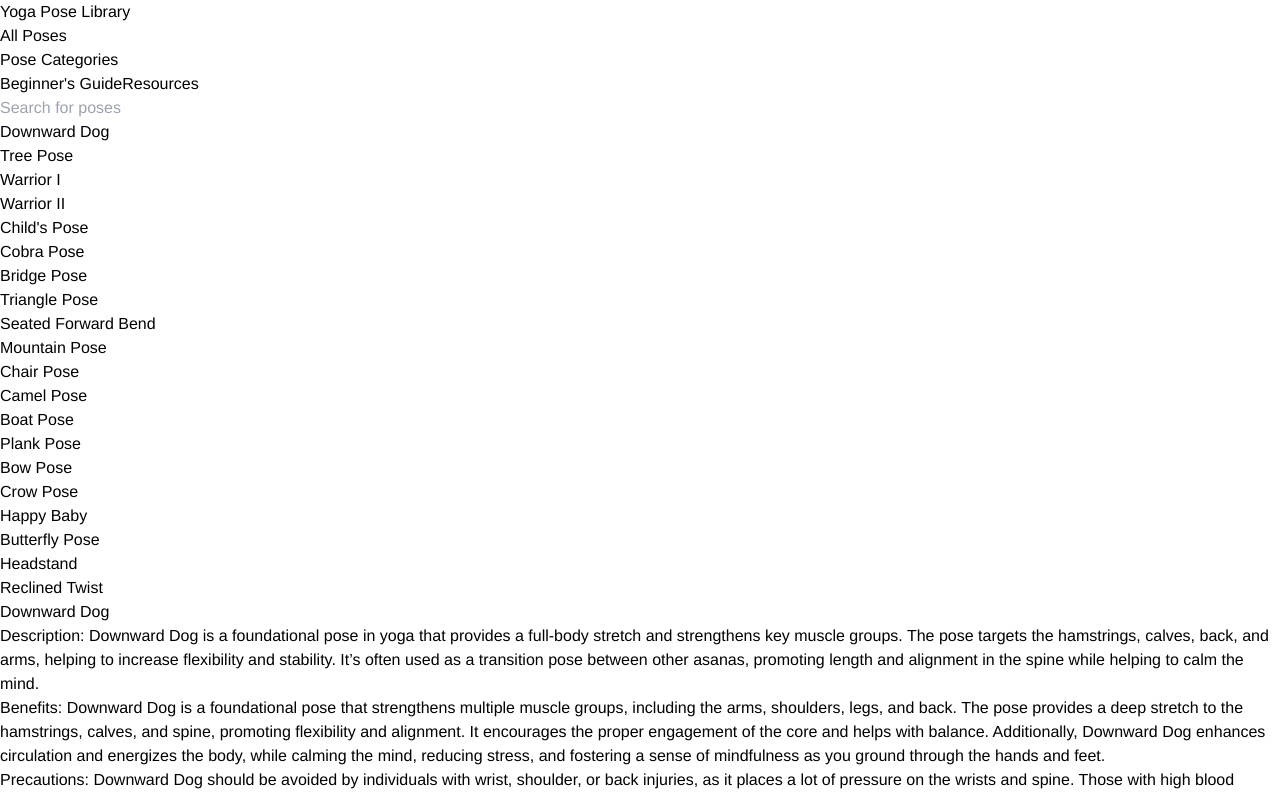
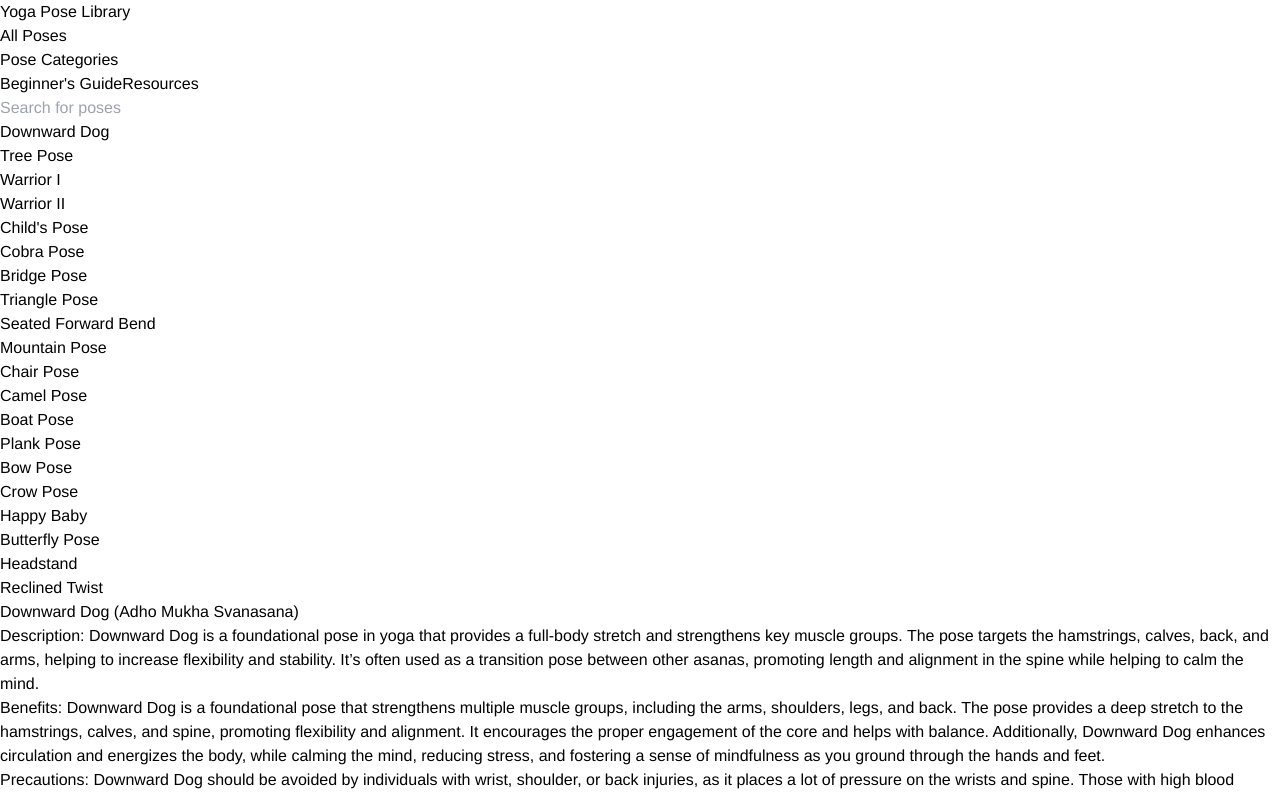
Before and after one commit to samanthacabrera/yoga-library, a React (Vite) app: page /pose/1 in a window 1280 px wide. Shown: the top 795 px of the page. Built offline with nearby package versions, Linux system fonts and the light colour scheme.

Commit message:
added sanskirt names w/ context

```diff
--- a/src/components/PosePage.jsx
+++ b/src/components/PosePage.jsx
@@ -2,6 +2,7 @@ import React from 'react';
 import { useParams } from 'react-router-dom';
 import posesData from '../data/poses.json';
 import descriptions from '../data/descriptions.json';
+import sanskirts from '../data/sanskirts.json'
 import benefits from '../data/benefits.json';
 import precautions from '../data/precautions.json';
 import modifications from '../data/modifications.json';
@@ -16,6 +17,7 @@ const PosePage = () => {
   }
 
   const poseDesc = descriptions.find(d => d.id === pose.id);
+  const poseSanskirt = sanskirts.find(s => s.id === pose.id);
   const poseBenefit = benefits.find(b => b.id === pose.id);
   const posePrecaution = precautions.find(p => p.id === pose.id);
   const poseModification = modifications.find(m => m.id === pose.id);
@@ -23,7 +25,7 @@ const PosePage = () => {
 
   return (
     <div className="flex flex-col min-h-screen w-full max-w-2xl space-y-6 p-6">
-      <h2 className="text-4xl">{pose.name}</h2>
+      <h2 className="text-4xl">{pose.name} <span>({poseSanskirt.sanskrit_name})</span></h2>
 
       {/* {pose.image && <img src={pose.image} alt={pose.name} />} */}
 
--- /dev/null
+++ b/src/data/sanskirts.json
@@ -0,0 +1,122 @@
+[
+  {
+    "id": 1,
+    "name": "Downward Dog",
+    "sanskrit_name": "Adho Mukha Svanasana",
+    "context": "Adho Mukha Svanasana translates to 'Downward Facing Dog' in Sanskrit. 'Adho' means 'downward,' 'Mukha' means 'face,' and 'Svana' means 'dog.' This pose is often associated with a full-body stretch and is a key pose in yoga, especially in the Surya Namaskar (Sun Salutation) sequence."
+  },
+  {
+    "id": 2,
+    "name": "Tree Pose",
+    "sanskrit_name": "Vrksasana",
+    "context": "Vrksasana means 'Tree Pose' in Sanskrit. 'Vrksa' means 'tree,' and 'Asana' means 'pose.' This balancing posture symbolizes rootedness and grounding, similar to the steady and grounded nature of a tree."
+  },
+  {
+    "id": 3,
+    "name": "Warrior I",
+    "sanskrit_name": "Virabhadrasana I",
+    "context": "Virabhadrasana I is the Sanskrit name for Warrior I Pose. 'Virabhadra' refers to a powerful warrior created by Lord Shiva. The posture embodies strength, focus, and courage, resembling the stance of a warrior."
+  },
+  {
+    "id": 4,
+    "name": "Warrior II",
+    "sanskrit_name": "Virabhadrasana II",
+    "context": "Virabhadrasana II, or Warrior II Pose, is an extension of Warrior I, symbolizing readiness and strength. It is named after the mythical warrior, Virabhadra, who is a fierce manifestation of Lord Shiva."
+  },
+  {
+    "id": 5,
+    "name": "Child's Pose",
+    "sanskrit_name": "Balasana",
+    "context": "Balasana is the Sanskrit name for Child's Pose. 'Bala' means 'child,' and 'Asana' means 'pose.' This pose is a resting position and is often used to relax and stretch the back."
+  },
+  {
+    "id": 6,
+    "name": "Cobra Pose",
+    "sanskrit_name": "Bhujangasana",
+    "context": "Bhujangasana is the Sanskrit term for Cobra Pose. 'Bhujanga' means 'serpent' or 'cobra,' and 'Asana' means 'pose.' This backbend is named for the raised hood of a cobra."
+  },
+  {
+    "id": 7,
+    "name": "Bridge Pose",
+    "sanskrit_name": "Setu Bandhasana",
+    "context": "Setu Bandhasana means Bridge Pose in Sanskrit. 'Setu' means 'bridge,' and 'Bandha' means 'lock' or 'bond.' This pose mimics the shape of a bridge and is often used to open the chest and hips."
+  },
+  {
+    "id": 8,
+    "name": "Triangle Pose",
+    "sanskrit_name": "Trikonasana",
+    "context": "Trikonasana is the Sanskrit name for Triangle Pose. 'Trikona' means 'three angles,' and 'Asana' means 'pose.' This pose creates a triangular shape with the body, stretching the legs, hips, and torso."
+  },
+  {
+    "id": 9,
+    "name": "Seated Forward Bend",
+    "sanskrit_name": "Paschimottanasana",
+    "context": "Paschimottanasana is the Seated Forward Bend in Sanskrit. 'Paschima' means 'west' or 'back,' and 'Uttana' means 'intense stretch.' This pose stretches the hamstrings, spine, and back."
+  },
+  {
+    "id": 10,
+    "name": "Mountain Pose",
+    "sanskrit_name": "Tadasana",
+    "context": "Tadasana is Mountain Pose in Sanskrit. 'Tada' means 'mountain,' and 'Asana' means 'pose.' It is a foundational standing pose that emphasizes posture and body alignment."
+  },
+  {
+    "id": 11,
+    "name": "Chair Pose",
+    "sanskrit_name": "Utkatasana",
+    "context": "Utkatasana translates to Chair Pose in Sanskrit. 'Utkata' means 'powerful' or 'fierce,' and 'Asana' means 'pose.' The pose mimics sitting in a chair, building strength in the legs and core."
+  },
+  {
+    "id": 12,
+    "name": "Camel Pose",
+    "sanskrit_name": "Ustrasana",
+    "context": "Ustrasana is the Sanskrit name for Camel Pose. 'Ustra' means 'camel,' and 'Asana' means 'pose.' This backbend stretches the chest and opens the heart."
+  },
+  {
+    "id": 13,
+    "name": "Boat Pose",
+    "sanskrit_name": "Navasana",
+    "context": "Navasana is Boat Pose in Sanskrit. 'Nava' means 'boat,' and 'Asana' means 'pose.' This posture strengthens the core, mimicking the stability and balance of a boat."
+  },
+  {
+    "id": 14,
+    "name": "Plank Pose",
+    "sanskrit_name": "Kumbhakasana",
+    "context": "Kumbhakasana is the Sanskrit term for Plank Pose. 'Kumbhaka' means 'breath retention,' and 'Asana' means 'pose.' It is a strengthening pose for the core and shoulders."
+  },
+  {
+    "id": 15,
+    "name": "Bow Pose",
+    "sanskrit_name": "Dhanurasana",
+    "context": "Dhanurasana is Bow Pose in Sanskrit. 'Dhanura' means 'bow,' and 'Asana' means 'pose.' This backbend resembles an archer's bow, stretching the chest and legs."
+  },
+  {
+    "id": 16,
+    "name": "Crow Pose",
+    "sanskrit_name": "Bakasana",
+    "context": "Bakasana is the Sanskrit name for Crow Pose. 'Baka' means 'crane' or 'crow,' and 'Asana' means 'pose.' This arm balance strengthens the core and arms."
+  },
+  {
+    "id": 17,
+    "name": "Happy Baby",
+    "sanskrit_name": "Ananda Balasana",
+    "context": "Ananda Balasana is the Sanskrit term for Happy Baby Pose. 'Ananda' means 'bliss,' and 'Bala' means 'child.' This pose is known for its calming and joyful effects."
+  },
+  {
+    "id": 18,
+    "name": "Butterfly Pose",
+    "sanskrit_name": "Baddha Konasana",
+    "context": "Baddha Konasana is Butterfly Pose in Sanskrit. 'Baddha' means 'bound,' and 'Kona' means 'angle.' It stretches the hips and thighs and is often used for relaxation."
+  },
+  {
+    "id": 19,
+    "name": "Headstand",
+    "sanskrit_name": "Sirsasana",
+    "context": "Sirsasana is the Sanskrit name for Headstand. 'Sirsa' means 'head,' and 'Asana' means 'pose.' This inversion is often called the 'king of asanas' and builds strength and focus."
+  },
+  {
+    "id": 20,
+    "name": "Reclined Twist",
+    "sanskrit_name": "Supta Matsyendrasana",
+    "context": "Supta Matsyendrasana is Reclined Twist in Sanskrit. 'Supta' means 'reclined,' 'Matsyendra' refers to the sage Matsyendra, and 'Asana' means 'pose.' This twisting pose helps release tension in the spine."
+  }
+]
```
